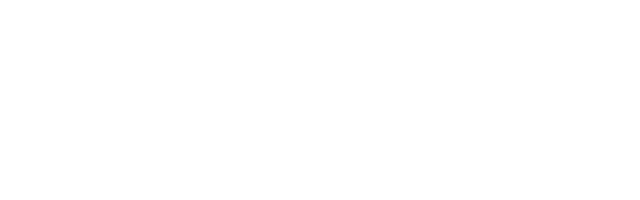
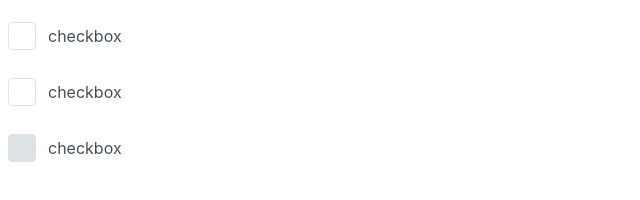
Before and after one commit to js-tasks-ru/htmlcss-20210708_warma2d, a website: page 07-lection5/01-checkbox/index.html in a window 1280 px wide. Shown: the whole page, without its empty margins (0-640 px from the left). Drawn offline with Linux system fonts and the light colour scheme.

Commit message:
added checkbox

```diff
--- a/07-lection5/01-checkbox/checkbox.css
+++ b/07-lection5/01-checkbox/checkbox.css
@@ -0,0 +1,73 @@
+.checkbox {
+    display: inline-block;
+}
+
+.checkbox__input {
+    opacity: 0;
+    position: absolute;
+    width: 0;
+    height: 0;
+}
+
+.checkbox__input:disabled {
+    pointer-events: none;
+}
+
+.checkbox__state {
+    display: inline-flex;
+    align-items: center;
+    cursor: pointer;
+}
+
+.checkbox__input:disabled + .checkbox__state {
+    cursor: not-allowed;
+}
+
+.checkbox__control {
+    width: 28px;
+    height: 28px;
+    background-color: var(--white);
+    border: 1px solid var(--grey-2);
+    box-sizing: border-box;
+    border-radius: 4px;
+    position: relative;
+}
+
+.checkbox__input:checked + .checkbox__state .checkbox__control {
+    background-color: var(--blue-2);
+    border-color: var(--blue-2);
+}
+
+.checkbox__input:disabled + .checkbox__state .checkbox__control {
+    background-color: var(--grey-2);
+    border-color: var(--grey-2);
+}
+
+.checkbox__input:checked + .checkbox__state .checkbox__icon {
+    display: block;
+}
+
+.checkbox__input:disabled + .checkbox__state .checkbox__icon {
+    display: none;
+}
+
+.checkbox__icon {
+    position: absolute;
+    top: 50%;
+    left: 50%;
+    transform: translate(-50%, -50%);
+}
+
+.checkbox__legend {
+    font-family: Inter;
+    font-style: normal;
+    font-weight: normal;
+    font-size: 16px;
+    line-height: 24px;
+    color: var(--grey-4);
+    margin-left: 12px;
+}
+
+.checkbox__input:focus + .checkbox__state > .checkbox__legend {
+    text-decoration: underline;
+}
--- a/07-lection5/01-checkbox/index.html
+++ b/07-lection5/01-checkbox/index.html
@@ -6,6 +6,54 @@
         <link rel="stylesheet" href="./checkbox.css">
     </head>
     <body>
+        <form>
+            <div>
+                <label class="checkbox">
+                    <input type="checkbox" class="checkbox__input">
+                    <div class="checkbox__state">
+                        <div class="checkbox__control">
+                            <svg class="checkbox__icon" width="15" height="13" viewBox="0 0 15 13" fill="none" xmlns="http://www.w3.org/2000/svg">
+                                <path d="M1.5 7.5L5 11L13 2" stroke="white" stroke-width="3" stroke-linecap="round" stroke-linejoin="round"/>
+                            </svg>
+                        </div>
+                        <p class="checkbox__legend">
+                            checkbox
+                        </p>
+                    </div>
+                </label>
+            </div>
 
+            <div>
+                <label class="checkbox">
+                    <input type="checkbox" class="checkbox__input">
+                    <div class="checkbox__state">
+                        <div class="checkbox__control">
+                            <svg class="checkbox__icon" width="15" height="13" viewBox="0 0 15 13" fill="none" xmlns="http://www.w3.org/2000/svg">
+                                <path d="M1.5 7.5L5 11L13 2" stroke="white" stroke-width="3" stroke-linecap="round" stroke-linejoin="round"/>
+                            </svg>
+                        </div>
+                        <p class="checkbox__legend">
+                            checkbox
+                        </p>
+                    </div>
+                </label>
+            </div>
+
+            <div>
+                <label class="checkbox">
+                    <input type="checkbox" class="checkbox__input" disabled>
+                    <div class="checkbox__state">
+                        <div class="checkbox__control">
+                            <svg class="checkbox__icon" width="15" height="13" viewBox="0 0 15 13" fill="none" xmlns="http://www.w3.org/2000/svg">
+                                <path d="M1.5 7.5L5 11L13 2" stroke="white" stroke-width="3" stroke-linecap="round" stroke-linejoin="round"/>
+                            </svg>
+                        </div>
+                        <p class="checkbox__legend">
+                            checkbox
+                        </p>
+                    </div>
+                </label>
+            </div>
+        </form>
     </body>
 </html>
```
